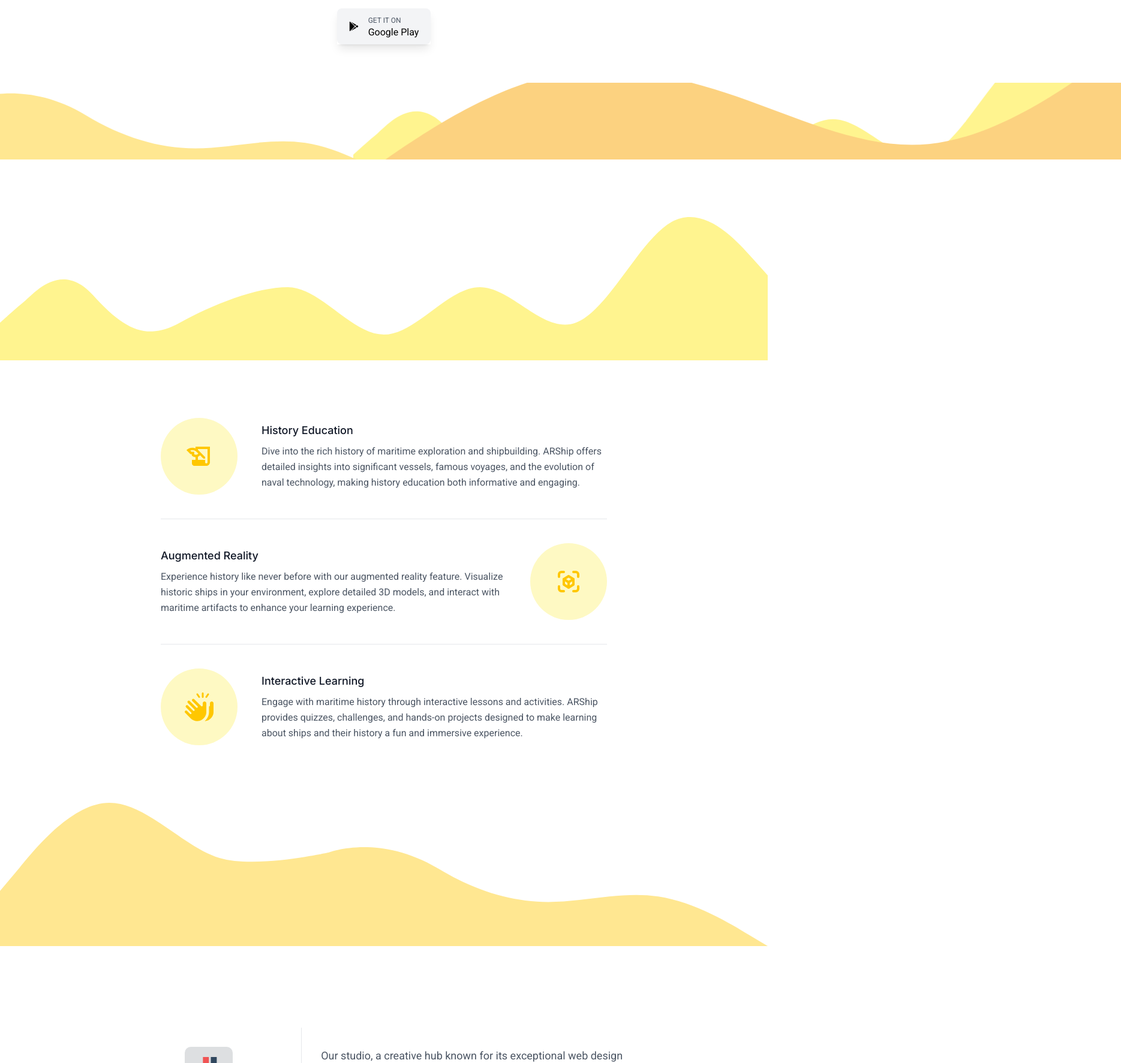
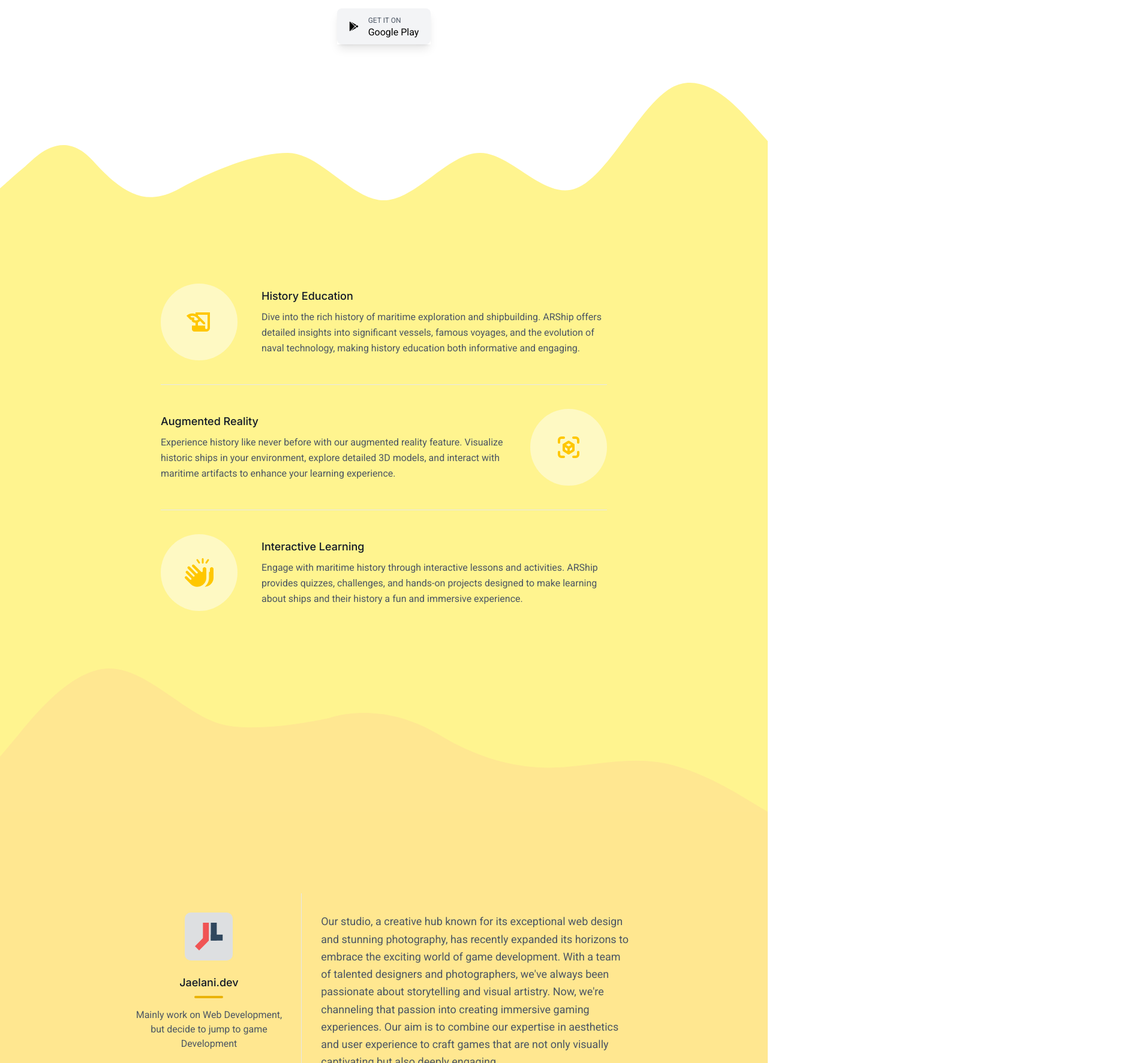
Before and after one commit to MSeptianJ/arship-landingpage, a React (Vite) app: page / in a window 1280 px wide. Shown: the part 460-2233 px from the top of the page at 60% size, 1869 px wide, since content can reach past the window. Built offline with nearby package versions, Linux system fonts and the light colour scheme.

Commit message:
Edit Style

```diff
--- a/src/components/Contact.tsx
+++ b/src/components/Contact.tsx
@@ -1,6 +1,6 @@
 const Contact = () => {
   return (
-    <section id="Contact" className="font-content text-gray-600">
+    <section id="Contact" className="bg-clr3 font-content text-gray-600">
       <div className="container mx-auto px-5 py-24">
         <div className="mb-12 flex w-full flex-col text-center">
           <h1 className="mb-4 font-title text-2xl font-medium text-gray-900 sm:text-3xl">Contact Us</h1>
--- a/src/components/Developer.tsx
+++ b/src/components/Developer.tsx
@@ -2,7 +2,7 @@ import DEVICON from "../assets/Images/IconJael.svg"
 
 const Developer = () => {
   return (
-    <section id="Developer" className="font-content text-gray-600">
+    <section id="Developer" className="bg-clr2 font-content text-gray-600">
       <div className="container mx-auto flex flex-col px-5 py-24">
         <div className="mx-auto lg:w-4/6">
           {/* <div className="h-64 overflow-hidden rounded-lg">
--- a/src/components/Feature.tsx
+++ b/src/components/Feature.tsx
@@ -2,7 +2,7 @@ import { ARIcon, HistoryIcon, InteractiveIcon } from "../libs/Icons"
 
 const Feature = () => {
   return (
-    <section id="Feature" className="font-content text-gray-600">
+    <section id="Feature" className="bg-clr1 font-content text-gray-600">
       <div className="container mx-auto px-5 py-24">
 
         <div className="mx-auto mb-10 flex flex-col items-center border-b border-gray-200 pb-10 sm:flex-row lg:w-3/5">
--- a/src/components/Footer.tsx
+++ b/src/components/Footer.tsx
@@ -3,7 +3,7 @@ import LOGO from '../assets/Images/IconNoBorder.svg'
 const Footer = () => {
   return (
     <footer className="font-content text-gray-600">
-      <div className="container mx-auto flex flex-col items-center px-5 py-8 sm:flex-row">
+      <div className="container mx-auto flex flex-col items-center p-5 sm:flex-row">
         <a className="flex items-center justify-center font-title font-bold text-gray-900 md:justify-start">
           <img src={LOGO} alt="ARSHip Logo" />
           <span className="ml-3 text-xl">ARShip</span>
--- a/src/components/Hero.tsx
+++ b/src/components/Hero.tsx
@@ -1,15 +1,12 @@
 import { PlayStoreIcon } from "../libs/Icons"
 import HERO from "../assets/Images/HeroImg.svg";
-import WAVEA from "../assets/Images/Vector-1.svg";
-import WAVEB from "../assets/Images/Vector-2.svg";
-import WAVEC from "../assets/Images/Vector-3.svg";
+
 
 const Hero = () => {
   return (
     <section id="Home" className="font-content">
-      <div className="container mx-auto flex flex-col items-center justify-center px-5 py-24">
+      <div className="container mx-auto flex flex-col items-center justify-center px-5 pt-24">
         <img className="mb-10 w-5/6 rounded object-cover object-center md:w-3/6 lg:w-2/6" alt="hero" src={HERO}/>
-
 
         <div className="mb-16 flex w-full flex-col items-center text-center md:w-2/3">
           <h1 className=" mb-4 text-3xl font-medium text-gray-900 sm:text-4xl">Mobile Educational History</h1>
@@ -26,11 +23,6 @@ const Hero = () => {
           </div>
         </div>
 
-        <div className="relative w-screen md:h-32">
-          <img className="absolute bottom-0 left-0 -z-10 w-full animate-waveLeft object-cover md:size-full" src={WAVEC} alt="" />
-          <img className="absolute bottom-0 left-0 -z-10 w-full animate-waveRight object-cover md:size-full" src={WAVEB} alt="" />
-          <img className="absolute bottom-0 left-0 -z-10 w-full animate-waveLeft object-cover md:size-full" src={WAVEA} alt="" />
-        </div>
       </div>
     </section>
   )
--- a/src/components/Testimonial.tsx
+++ b/src/components/Testimonial.tsx
@@ -1,6 +1,6 @@
 const Testimonial = () => {
   return (
-    <section id="Testimonial" className="font-content text-gray-600">
+    <section id="Testimonial" className="bg-clr3 font-content text-gray-600">
       <div className="container mx-auto px-5 py-24">
         <h1 className="mb-12 text-center font-title text-3xl font-medium text-gray-900">Testimonials</h1>
         <div className="-m-4 flex flex-wrap">
--- a/tailwind.config.js
+++ b/tailwind.config.js
@@ -22,6 +22,9 @@ export default {
       colors: {
         accent: '#FFC700',
         accentdark: '#F19601',
+        clr1: '#FFF48F',
+        clr2: '#FFE790',
+        clr3: '#FCD280'
       },
       fontFamily: {
         title: ['Inter', ...defaultTheme.fontFamily.sans],
```
